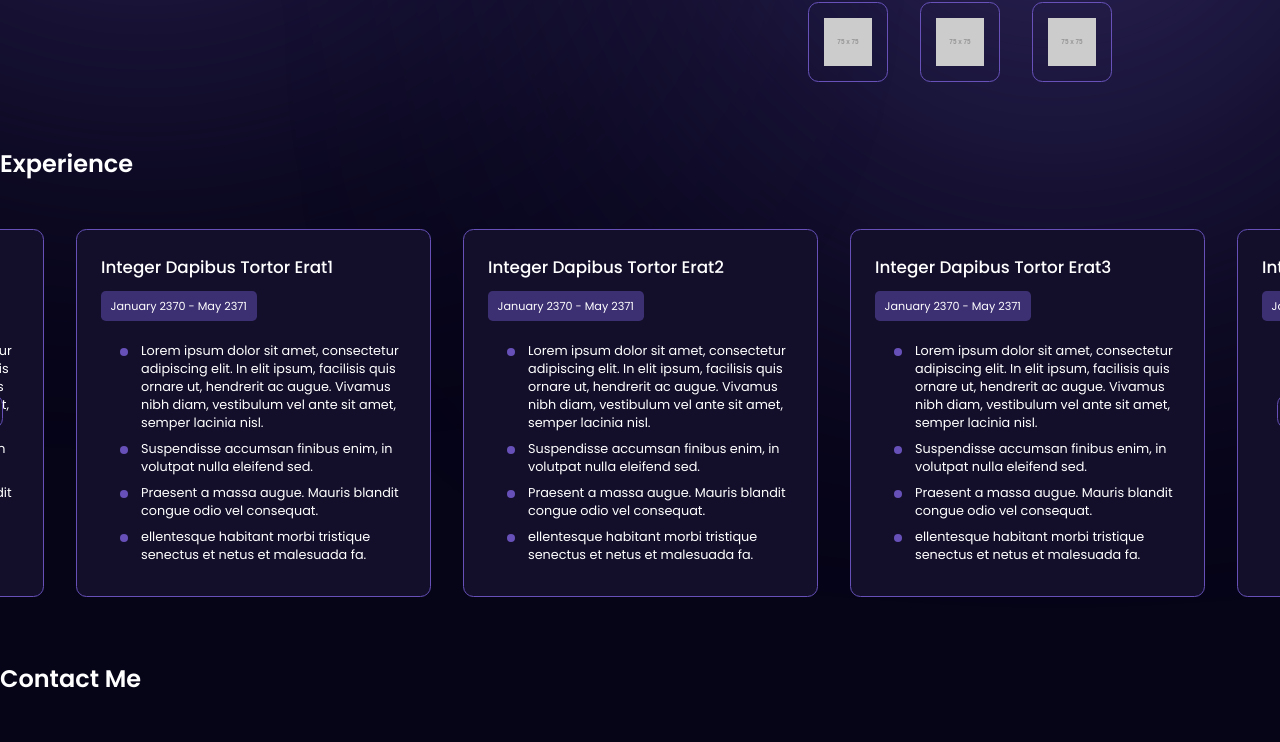
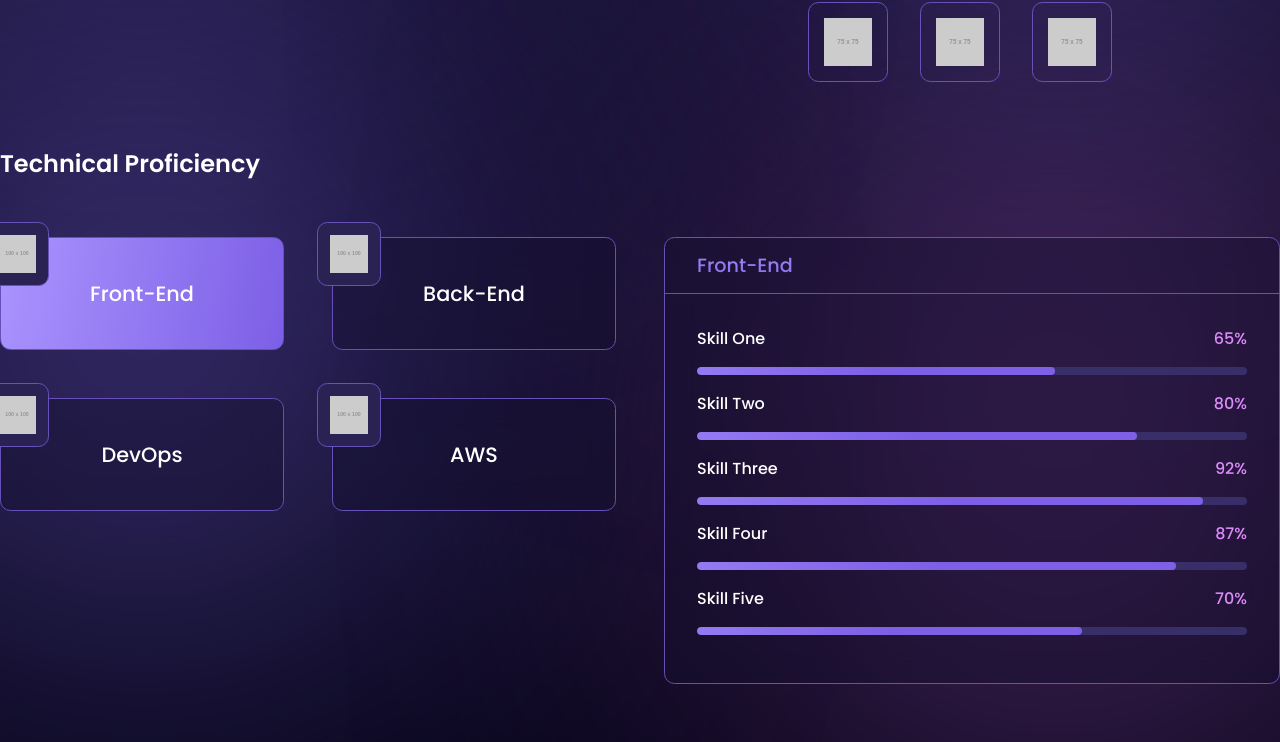
Before and after one commit to ConnorXCX/Portfolio, a React (Vite) app: page / in a window 1280 px wide. Shown: the part 609-1351 px from the top of the page. Built offline with nearby package versions, Linux system fonts and the light colour scheme.

Commit message:
Design Skills component.

```diff
--- a/src/App.jsx
+++ b/src/App.jsx
@@ -15,8 +15,8 @@ const App = () => (
     <NavBar />
     <div className="container">
       <Hero />
-      {/* <Skills />
-      <Projects /> */}
+      <Skills />
+      {/* <Projects /> */}
       <Experience />
       <Contact />
     </div>
--- a/src/components/ContactCard.jsx
+++ b/src/components/ContactCard.jsx
@@ -3,11 +3,7 @@ import "./ContactCard.css";
 const ContactCard = ({ iconUrl, text, invert }) => (
   <div className="contact-details-card">
     <div className="icon">
-      <img
-        src={iconUrl}
-        alt={text}
-        className={invert === true ? "invert" : ""}
-      />
+      <img src={iconUrl} alt={text} className={`${invert ? "invert" : ""}`} />
     </div>
     <p>{text}</p>
   </div>
--- /dev/null
+++ b/src/components/SkillCard.css
@@ -0,0 +1,41 @@
+.skill-card {
+  border-radius: 0.65rem;
+  border: 1.5px solid #6751b9;
+  padding: 2.5rem;
+  text-align: center;
+  background: rgba(22, 17, 47, 0.398);
+  backdrop-filter: blur(1rem);
+  position: relative;
+  cursor: pointer;
+  transition: all 0.3s ease;
+}
+
+.skill-card:hover,
+.skill-card.active {
+  background: linear-gradient(100deg, #aa94fe 0%, #7c5fe6 100%);
+}
+
+.skill-card span {
+  font-size: 1.3rem;
+  font-weight: 500;
+}
+
+.skill-icon {
+  width: 4rem;
+  height: 4rem;
+  display: flex;
+  align-items: center;
+  justify-content: center;
+  background: #2a2252;
+  border-radius: 0.65rem;
+  border: 1.5px solid #6852ba;
+  position: absolute;
+  top: -1rem;
+  left: -1rem;
+}
+
+.skill-icon img {
+  width: 2.4rem;
+  height: auto;
+  object-fit: contain;
+}
--- /dev/null
+++ b/src/components/SkillCard.jsx
@@ -0,0 +1,15 @@
+import "./SkillCard.css";
+
+const SkillCard = ({ title, iconUrl, isActive, onClick }) => (
+  <div
+    className={`skill-card ${isActive ? "active" : ""}`}
+    onClick={() => onClick()}
+  >
+    <div className="skill-icon">
+      <img src={iconUrl} alt={title} />
+    </div>
+    <span>{title}</span>
+  </div>
+);
+
+export default SkillCard;
--- /dev/null
+++ b/src/components/SkillInfoCard.css
@@ -0,0 +1,54 @@
+.skill-info-card {
+  min-height: 23rem;
+  border-radius: 0.65rem;
+  border: 1.5px solid #6751b9;
+  background: rgba(22, 17, 47, 0.398);
+  backdrop-filter: blur(1rem);
+}
+
+.skill-info-card h6 {
+  font-size: 1.2rem;
+  font-weight: 500;
+  padding: 0.8rem 2rem;
+  background: linear-gradient(180deg, #ac96ff 0%, #7c5fe6 100%);
+  background-clip: text;
+  -webkit-background-clip: text;
+  -webkit-text-fill-color: transparent;
+  border-bottom: 1.5px solid #6751b9;
+}
+
+.skill-info-content {
+  padding: 2rem;
+}
+
+.skill-info {
+  display: flex;
+  align-items: center;
+  justify-content: space-between;
+}
+
+.skill-info p {
+  font-size: 1rem;
+  font-weight: 500;
+}
+
+.skill-info .percentage {
+  color: #dd8cfa;
+}
+
+.skill-progress-bg {
+  width: 100%;
+  height: 0.5rem;
+  background: #382e68;
+  border-radius: 0.5rem;
+  margin: 1rem 0;
+  overflow: hidden;
+}
+
+.skill-progress {
+  width: 0%;
+  height: 0.5rem;
+  background: linear-gradient(90deg, #aa94fe -50%, #7d60e6 50%);
+  border-radius: 0.5rem;
+  transition: all 0.5s ease-in-out;
+}
--- /dev/null
+++ b/src/components/SkillInfoCard.jsx
@@ -0,0 +1,28 @@
+import React from "react";
+import "./SkillInfoCard.css";
+
+const SkillInfoCard = ({ heading, skills }) => (
+  <div className="skill-info-card">
+    <h6>{heading}</h6>
+
+    <div className="skill-info-content">
+      {skills.map((item, index) => (
+        <React.Fragment key={`skill_${index}`}>
+          <div className="skill-info">
+            <p>{item.skill}</p>
+            <p className="percentage">{item.percentage}</p>
+          </div>
+
+          <div className="skill-progress-bg">
+            <div
+              className="skill-progress"
+              style={{ width: item.percentage }}
+            ></div>
+          </div>
+        </React.Fragment>
+      ))}
+    </div>
+  </div>
+);
+
+export default SkillInfoCard;
--- a/src/components/Skills.css
+++ b/src/components/Skills.css
@@ -0,0 +1,50 @@
+.skills-container {
+  margin: 4rem 0;
+  position: relative;
+}
+
+.skills-container::after,
+.skills-container::before {
+  content: " ";
+  width: 28rem;
+  height: 28rem;
+  border-radius: 28.125rem;
+  background: #7c66e3;
+  position: absolute;
+  z-index: -1;
+  filter: blur(200px);
+}
+
+.skills-container::after {
+  top: -3rem;
+  left: -5rem;
+}
+
+.skills-container::before {
+  background: #9e51b9;
+  bottom: 0rem;
+  right: 0rem;
+}
+
+.skills-container h5 {
+  font-size: 1.5rem;
+  font-weight: 600;
+  margin-bottom: 3.5rem;
+}
+
+.skills-content {
+  display: flex;
+  align-items: flex-start;
+  gap: 3rem;
+}
+
+.skills {
+  flex: 1;
+  display: grid;
+  gap: 3rem;
+  grid-template-columns: repeat(2, 1fr);
+}
+
+.skills-info {
+  flex: 1;
+}
--- a/src/components/Skills.jsx
+++ b/src/components/Skills.jsx
@@ -1,8 +1,43 @@
 import "./Skills.css";
+import { SKILLS } from "../utils/data";
+import SkillCard from "./SkillCard";
+import { useState } from "react";
+import SkillInfoCard from "./SkillInfoCard";
 
-const Skills = () => (
-  <section id="skills">
-    <div>Skills Section - WIP</div>
-  </section>
-);
+const Skills = () => {
+  const [selectedSkill, setSelectedSkill] = useState(SKILLS[0]);
+
+  const handleSelectedSkill = (data) => {
+    setSelectedSkill(data);
+  };
+
+  return (
+    <section id="skills" className="skills-container">
+      <h5>Technical Proficiency</h5>
+
+      <div className="skills-content">
+        <div className="skills">
+          {SKILLS.map((item) => (
+            <SkillCard
+              key={item.title}
+              iconUrl={item.icon}
+              title={item.title}
+              isActive={selectedSkill.title === item.title}
+              onClick={() => {
+                handleSelectedSkill(item);
+              }}
+            />
+          ))}
+        </div>
+        <div className="skills-info">
+          <SkillInfoCard
+            heading={selectedSkill.title}
+            skills={selectedSkill.skills}
+          />
+        </div>
+      </div>
+    </section>
+  );
+};
+
 export default Skills;
--- a/src/utils/data.js
+++ b/src/utils/data.js
@@ -26,52 +26,99 @@ export const HEADER = "Building Digital Experiences That Inspire";
 export const SUB_HEADER =
   "Passionate Frontend Developer | Transforming Ideas into Seamless and Visually Stunning Web Solutions";
 
+export const SKILLS = [
+  {
+    title: "Front-End",
+    icon: "https://placehold.co/100x100",
+    skills: [
+      { skill: "Skill One", percentage: "65%" },
+      { skill: "Skill Two", percentage: "80%" },
+      { skill: "Skill Three", percentage: "92%" },
+      { skill: "Skill Four", percentage: "87%" },
+      { skill: "Skill Five", percentage: "70%" },
+    ],
+  },
+  {
+    title: "Back-End",
+    icon: "https://placehold.co/100x100",
+    skills: [
+      { skill: "Skill One", percentage: "92%" },
+      { skill: "Skill Two", percentage: "87%" },
+      { skill: "Skill Three", percentage: "75%" },
+      { skill: "Skill Four", percentage: "69%" },
+      { skill: "Skill Five", percentage: "65%" },
+    ],
+  },
+  {
+    title: "DevOps",
+    icon: "https://placehold.co/100x100",
+    skills: [
+      { skill: "Skill One", percentage: "77%" },
+      { skill: "Skill Two", percentage: "85%" },
+      { skill: "Skill Three", percentage: "75%" },
+      { skill: "Skill Four", percentage: "88%" },
+      { skill: "Skill Five", percentage: "90%" },
+    ],
+  },
+  {
+    title: "AWS",
+    icon: "https://placehold.co/100x100",
+    skills: [
+      { skill: "Skill One", percentage: "88%" },
+      { skill: "Skill Two", percentage: "95%" },
+      { skill: "Skill Three", percentage: "75%" },
+      { skill: "Skill Four", percentage: "70%" },
+      { skill: "Skill Five", percentage: "80%" },
+    ],
+  },
+];
+
 export const EXPERIENCE = [
   {
-    title: "Integer Dapibus Tortor Erat1",
-    date: "January 2370 - May 2371",
+    title: "Software Engineer I @ JPMorgan & Chase",
+    date: "2019",
     responsibilities: [
-      "Lorem ipsum dolor sit amet, consectetur adipiscing elit. In elit ipsum, facilisis quis ornare ut, hendrerit ac augue. Vivamus nibh diam, vestibulum vel ante sit amet, semper lacinia nisl. ",
+      "Lorem ipsum dolor sit amet, consectetur adipiscing elit.",
       "Suspendisse accumsan finibus enim, in volutpat nulla eleifend sed.",
       "Praesent a massa augue. Mauris blandit congue odio vel consequat.",
       "ellentesque habitant morbi tristique senectus et netus et malesuada fa.",
     ],
   },
   {
-    title: "Integer Dapibus Tortor Erat2",
-    date: "January 2370 - May 2371",
+    title: "Software Engineer II @ JPMorgan Chase",
+    date: "2020",
     responsibilities: [
-      "Lorem ipsum dolor sit amet, consectetur adipiscing elit. In elit ipsum, facilisis quis ornare ut, hendrerit ac augue. Vivamus nibh diam, vestibulum vel ante sit amet, semper lacinia nisl. ",
+      "Lorem ipsum dolor sit amet, consectetur adipiscing elit.",
       "Suspendisse accumsan finibus enim, in volutpat nulla eleifend sed.",
       "Praesent a massa augue. Mauris blandit congue odio vel consequat.",
       "ellentesque habitant morbi tristique senectus et netus et malesuada fa.",
     ],
   },
   {
-    title: "Integer Dapibus Tortor Erat3",
-    date: "January 2370 - May 2371",
+    title: "Software Engineer III @ JPMorgan Chase",
+    date: "2021",
     responsibilities: [
-      "Lorem ipsum dolor sit amet, consectetur adipiscing elit. In elit ipsum, facilisis quis ornare ut, hendrerit ac augue. Vivamus nibh diam, vestibulum vel ante sit amet, semper lacinia nisl. ",
+      "Lorem ipsum dolor sit amet, consectetur adipiscing elit.",
       "Suspendisse accumsan finibus enim, in volutpat nulla eleifend sed.",
       "Praesent a massa augue. Mauris blandit congue odio vel consequat.",
       "ellentesque habitant morbi tristique senectus et netus et malesuada fa.",
     ],
   },
   {
-    title: "Integer Dapibus Tortor Erat4",
-    date: "January 2370 - May 2371",
+    title: "Software Engineer III @ JPMorgan Chase",
+    date: "2022",
     responsibilities: [
-      "Lorem ipsum dolor sit amet, consectetur adipiscing elit. In elit ipsum, facilisis quis ornare ut, hendrerit ac augue. Vivamus nibh diam, vestibulum vel ante sit amet, semper lacinia nisl. ",
+      "Lorem ipsum dolor sit amet, consectetur adipiscing elit.",
       "Suspendisse accumsan finibus enim, in volutpat nulla eleifend sed.",
       "Praesent a massa augue. Mauris blandit congue odio vel consequat.",
       "ellentesque habitant morbi tristique senectus et netus et malesuada fa.",
     ],
   },
   {
-    title: "Integer Dapibus Tortor Erat5",
-    date: "January 2370 - May 2371",
+    title: "Software Engineer III @ JPMorgan Chase",
+    date: "2023",
     responsibilities: [
-      "Lorem ipsum dolor sit amet, consectetur adipiscing elit. In elit ipsum, facilisis quis ornare ut, hendrerit ac augue. Vivamus nibh diam, vestibulum vel ante sit amet, semper lacinia nisl. ",
+      "Lorem ipsum dolor sit amet, consectetur adipiscing elit.",
       "Suspendisse accumsan finibus enim, in volutpat nulla eleifend sed.",
       "Praesent a massa augue. Mauris blandit congue odio vel consequat.",
       "ellentesque habitant morbi tristique senectus et netus et malesuada fa.",
```
